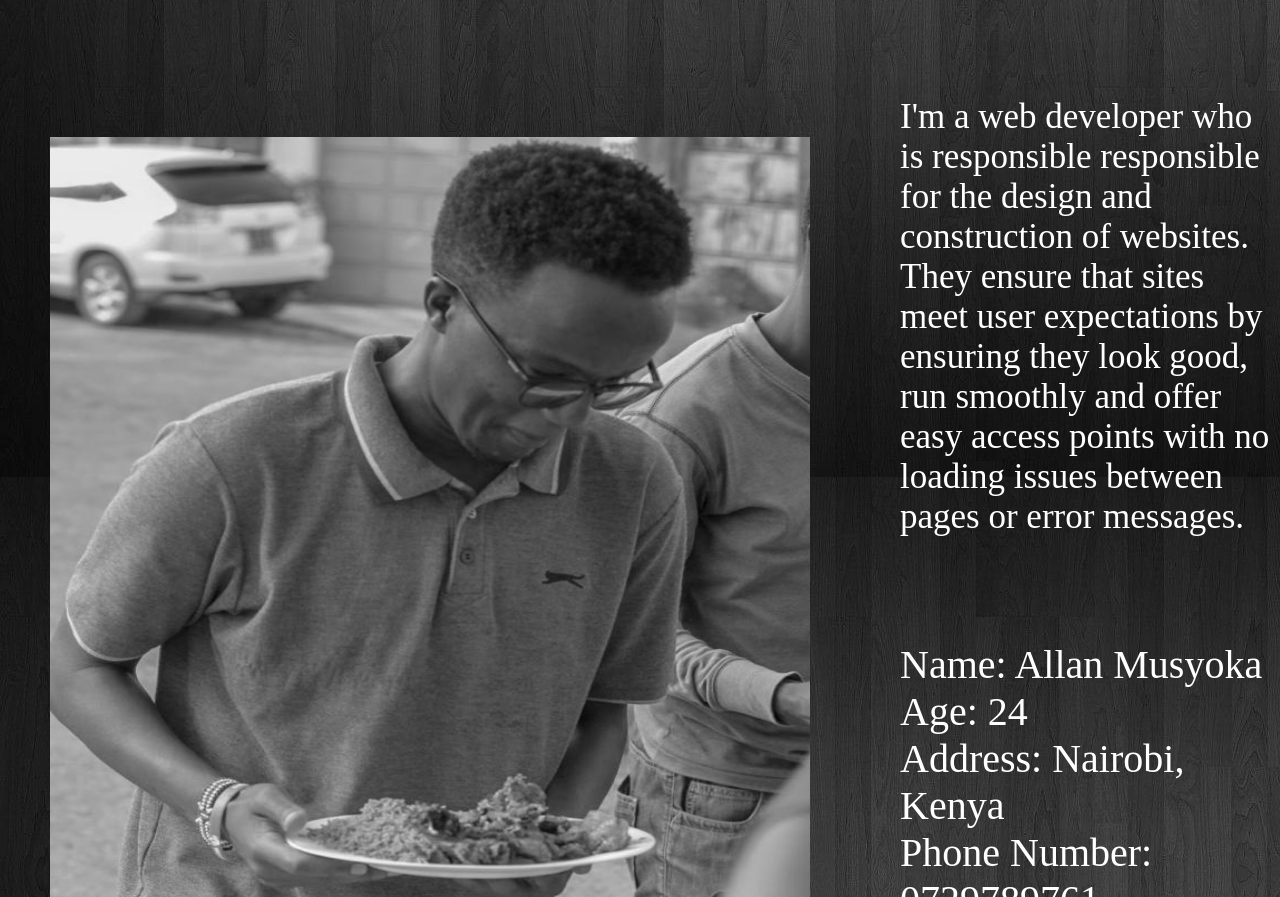
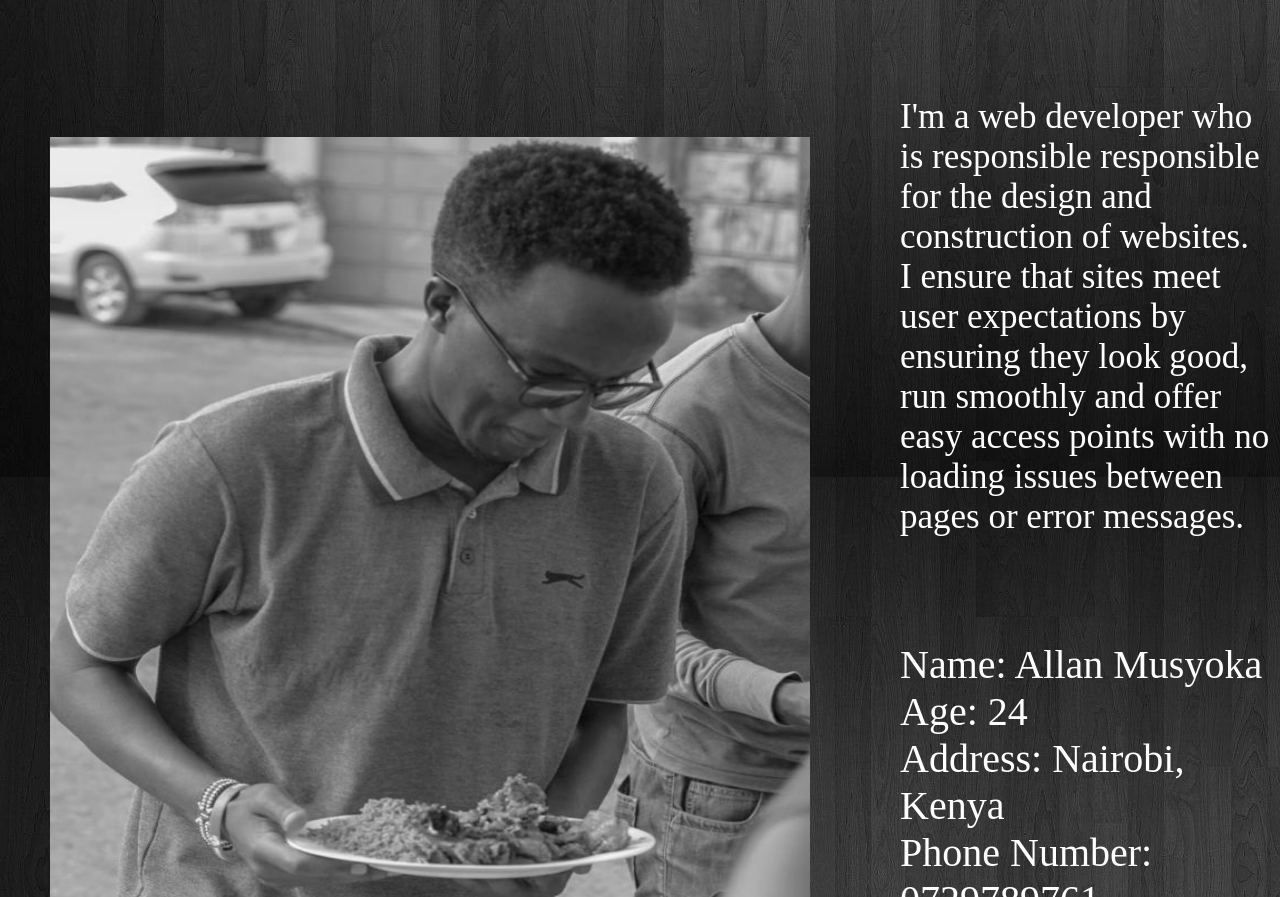
Before and after one commit to Musy0ka/Portfolio-Landing-page, a plain HTML site: page index.html in a window 1280 px wide. Shown: the part 1923-2820 px from the top of the page. Drawn offline with Linux system fonts and the light colour scheme.

Commit message:
edited the html file to add breaks

```diff
--- a/index.html
+++ b/index.html
@@ -40,7 +40,7 @@
         </div>
 
         <div class="paragraph1" style="font-size: 35px; color: white; position: relative; top: 400px;">
-            <p>I'm a web developer who is responsible responsible for the design and construction of websites. They ensure that sites meet user expectations by ensuring they look good, run smoothly and offer easy access points with no loading issues between pages or error messages.</p>
+            <p>I'm a web developer who is responsible responsible for the design and construction of websites. <br> I ensure that sites meet user expectations by ensuring they look good, run smoothly and offer easy access points with no loading issues between pages or error messages.</p>
         </div>
         <div class="image2">
             <img src="20200618_144254.jpg" alt="An image of me" style="width: 760px; height: 950px;">
```
